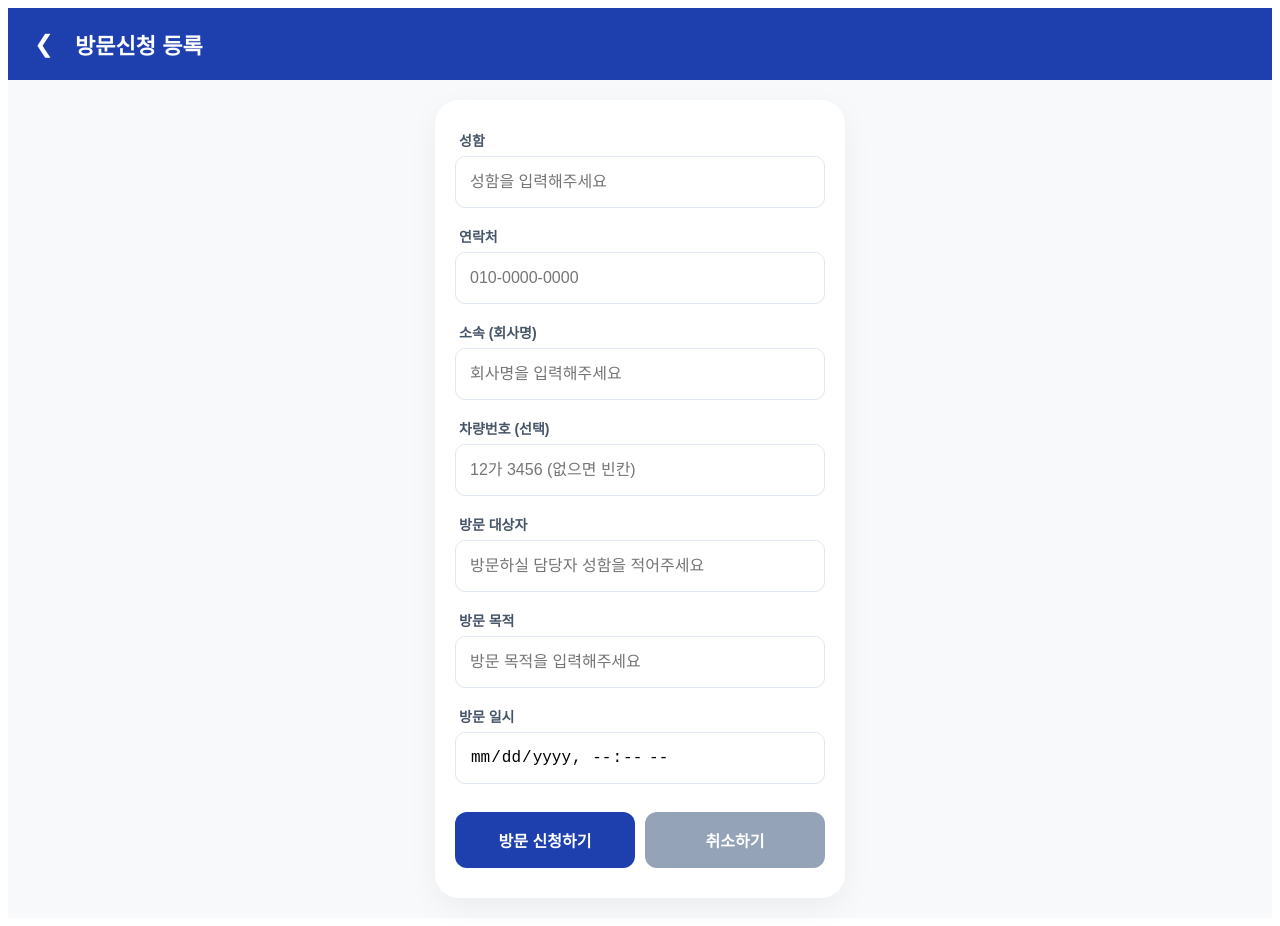
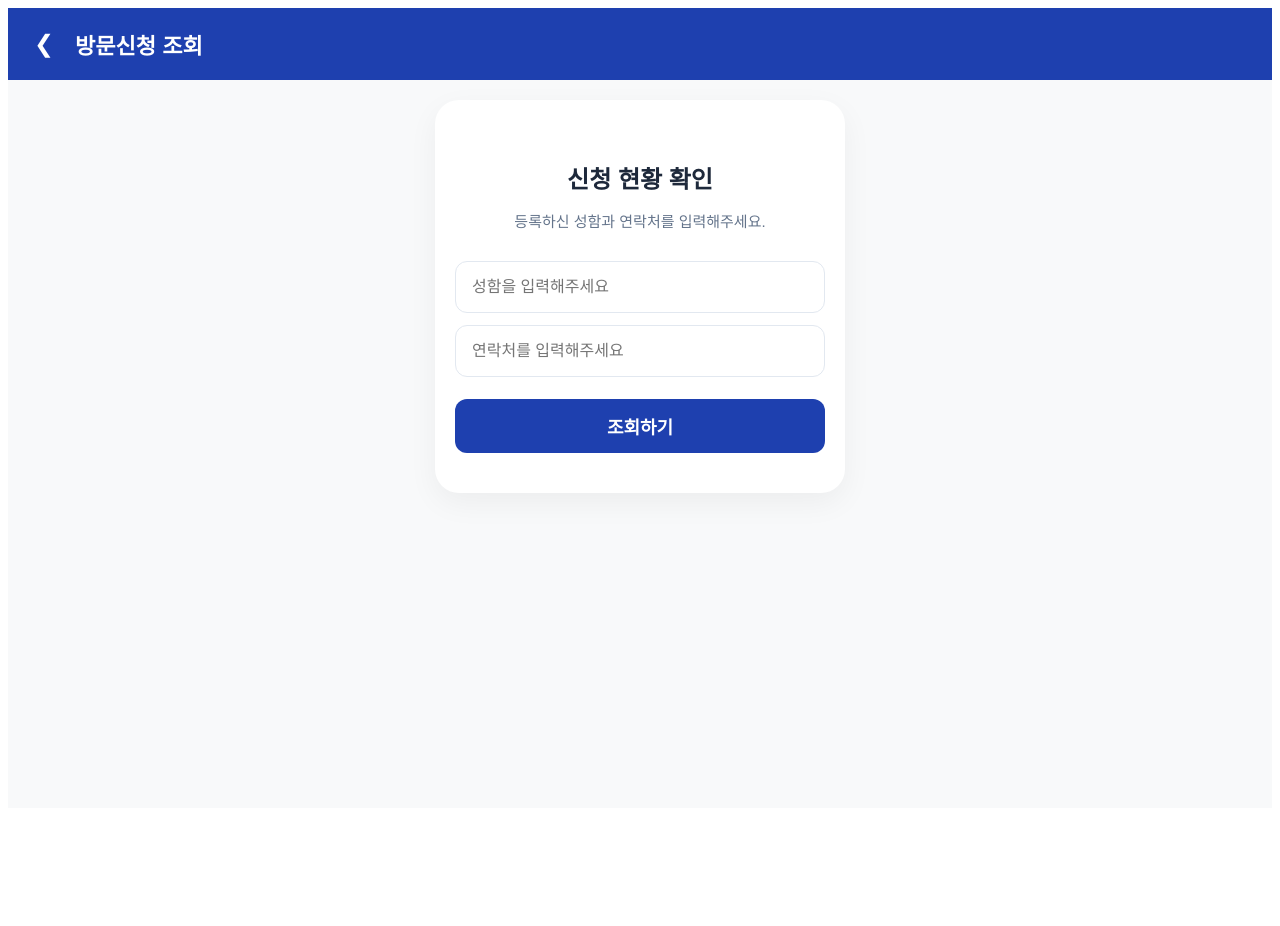
Before and after one commit to JinnyDad/visitor-system, a Next.js app: page /spowervisitor in a window 1280 px wide. After the commit the page ends 816 px from the top, so only its background shows below. Built offline with nearby package versions, Linux system fonts and the light colour scheme.

Commit message:
design: unify admin login layout with visitor check page

```diff
--- a/app/spowervisitor/page.js
+++ b/app/spowervisitor/page.js
@@ -4,171 +4,123 @@ import { getSupabaseClient } from "@/lib/supabaseClient";
 import { useState, Suspense } from "react";
 import { useRouter, useSearchParams } from "next/navigation";
 
-function VisitorFormContent() {
+function VisitorCheckContent() {
   const searchParams = useSearchParams();
   const router = useRouter();
   const lang = searchParams.get("lang") || "ko";
   const [loading, setLoading] = useState(false);
+  const [name, setName] = useState("");
+  const [phone, setPhone] = useState("");
 
   const t = {
     ko: {
-      head: "방문신청 등록",
-      name: "성함", nameP: "성함을 입력해주세요",
-      phone: "연락처", phoneP: "010-0000-0000",
-      company: "소속 (회사명)", companyP: "회사명을 입력해주세요",
-      car: "차량번호 (선택)", carP: "12가 3456 (없으면 빈칸)",
-      host: "방문 대상자", hostP: "방문하실 담당자 성함을 적어주세요",
-      purpose: "방문 목적", purposeP: "방문 목적을 입력해주세요",
-      time: "방문 일시",
-      btnSubmit: "방문 신청하기",
-      btnCancel: "취소하기",
-      alert: "방문 신청이 완료되었습니다."
+      head: "방문신청 조회",
+      cardTitle: "신청 현황 확인",
+      cardDesc: "등록하신 성함과 연락처를 입력해주세요.",
+      nameP: "성함을 입력해주세요",
+      phoneP: "연락처를 입력해주세요",
+      btnSearch: "조회하기",
+      noData: "조회된 신청 내역이 없습니다."
     },
     en: {
-      head: "Registration",
-      name: "Name", nameP: "Enter your full name",
-      phone: "Phone", phoneP: "010-0000-0000",
-      company: "Company", companyP: "Enter your company name",
-      car: "Car Number (Opt)", carP: "12A 3456 (Optional)",
-      host: "Host Person", hostP: "Name of the person you are visiting",
-      purpose: "Purpose", purposeP: "Enter purpose of visit",
-      time: "Visit Time",
-      btnSubmit: "Register Now",
-      btnCancel: "Cancel",
-      alert: "Registration Complete."
+      head: "Check Reservation",
+      cardTitle: "Check Status",
+      cardDesc: "Please enter your name and phone number.",
+      nameP: "Enter your name",
+      phoneP: "Enter your phone number",
+      btnSearch: "Search",
+      noData: "No registration found."
     }
   };
   const cur = t[lang];
 
-  async function handleSubmit(e) {
+  async function handleSearch(e) {
     e.preventDefault();
     setLoading(true);
-    const formData = new FormData(e.target);
-    const { error } = await getSupabaseClient().from("visitors").insert({
-      name: formData.get("name"),
-      phone: formData.get("phone"),
-      company: formData.get("company"),
-      car_number: formData.get("car_number"),
-      host_name: formData.get("host_name"),
-      purpose: formData.get("purpose"),
-      visit_time: formData.get("visit_time"),
-      status: "대기"
-    });
-    if (error) alert(error.message);
-    else { alert(cur.alert); router.push(`/?lang=${lang}`); }
+    // 조회 로직 (기존에 구현하신 로직이 있다면 여기에 연결)
+    // 예: router.push(`/spowervisitor/result?name=${name}&phone=${phone}&lang=${lang}`);
     setLoading(false);
   }
 
-  // ⭐ 공통 스타일: 텍스트 입력창
   const inputStyle = {
-    width: "100%", height: "52px", padding: "0 14px", borderRadius: "10px",
-    border: "1px solid #e2e8f0", marginTop: "6px", marginBottom: "18px",
-    fontSize: "16px", boxSizing: "border-box", outline: "none",
-    display: "block", backgroundColor: "white", color: "#000000"
+    width: "100%", height: "52px", padding: "0 16px", borderRadius: "12px",
+    border: "1px solid #e2e8f0", marginBottom: "12px", boxSizing: "border-box",
+    fontSize: "16px", outline: "none", color: "#000000"
   };
-
-  // ⭐ 방문 일시 전용 스타일: 수직 중앙 정렬 및 이탈 방지 강화
-  const dateInputStyle = {
-    ...inputStyle,
-    appearance: "none",
-    WebkitAppearance: "none",
-    display: "flex",
-    alignItems: "center",
-    lineHeight: "50px", // 높이와 비슷하게 맞추어 수직 중앙 유도
-    paddingTop: "0",
-    paddingBottom: "0"
-  };
-
-  const labelStyle = { fontSize: "14px", fontWeight: "600", color: "#475569", marginLeft: "4px", display: "block" };
 
   return (
     <div style={{ minHeight: "100vh", backgroundColor: "#f8f9fa", fontFamily: "'Pretendard', sans-serif" }}>
+      {/* 1. 헤더: 관리자 로그인과 동일한 22px 높이 및 스타일 */}
       <header style={{ backgroundColor: "#1e40af", color: "white", padding: "20px", display: "flex", alignItems: "center" }}>
-        <button onClick={() => router.push(`/?lang=${lang}`)} style={{ background: "none", border: "none", color: "white", fontSize: "24px", cursor: "pointer", marginRight: "15px" }}>❮</button>
+        <button
+          onClick={() => router.push(`/?lang=${lang}`)}
+          style={{ background: "none", border: "none", color: "white", fontSize: "24px", cursor: "pointer", marginRight: "15px", display: "flex", alignItems: "center" }}
+        >
+          ❮
+        </button>
         <span style={{ fontWeight: "bold", fontSize: "22px" }}>{cur.head}</span>
       </header>
 
-      <main style={{ padding: "20px", maxWidth: "450px", margin: "0 auto", boxSizing: "border-box" }}>
-        <div style={{ backgroundColor: "white", borderRadius: "24px", padding: "30px 20px", boxShadow: "0 10px 30px rgba(0,0,0,0.05)", boxSizing: "border-box" }}>
-          <form onSubmit={handleSubmit}>
-            <label style={labelStyle}>{cur.name}</label>
-            <input type="text" name="name" required placeholder={cur.nameP} style={inputStyle} />
+      {/* 2. 메인: 카드를 상단으로 올려 관리자 화면과 위치 통일 */}
+      <main style={{ padding: "10px 20px", maxWidth: "450px", margin: "0 auto", boxSizing: "border-box" }}>
+        <div style={{
+          backgroundColor: "white",
+          borderRadius: "24px",
+          padding: "40px 20px",
+          boxShadow: "0 10px 30px rgba(0,0,0,0.05)",
+          textAlign: "center",
+          boxSizing: "border-box",
+          marginTop: "10px"
+        }}>
 
-            <label style={labelStyle}>{cur.phone}</label>
-            <input type="text" name="phone" required placeholder={cur.phoneP} style={inputStyle} />
+          {/* 3. 관리자 화면처럼 제목과 설명 추가 */}
+          <h2 style={{ fontSize: "24px", fontWeight: "bold", color: "#1e293b", marginBottom: "10px" }}>
+            {cur.cardTitle}
+          </h2>
+          <p style={{ color: "#64748b", marginBottom: "30px", fontSize: "15px" }}>
+            {cur.cardDesc}
+          </p>
 
-            <label style={labelStyle}>{cur.company}</label>
-            <input type="text" name="company" placeholder={cur.companyP} style={inputStyle} />
+          <form onSubmit={handleSearch}>
+            <input
+              type="text"
+              placeholder={cur.nameP}
+              value={name}
+              onChange={(e) => setName(e.target.value)}
+              required
+              style={inputStyle}
+            />
+            <input
+              type="text"
+              placeholder={cur.phoneP}
+              value={phone}
+              onChange={(e) => setPhone(e.target.value)}
+              required
+              style={inputStyle}
+            />
 
-            <label style={labelStyle}>{cur.car}</label>
-            <input type="text" name="car_number" placeholder={cur.carP} style={inputStyle} />
-
-            <label style={labelStyle}>{cur.host}</label>
-            <input type="text" name="host_name" required placeholder={cur.hostP} style={inputStyle} />
-
-            <label style={labelStyle}>{cur.purpose}</label>
-            <input type="text" name="purpose" required placeholder={cur.purposeP} style={inputStyle} />
-
-            <label style={labelStyle}>{cur.time}</label>
-            <div style={{ width: "100%", overflow: "hidden" }}> {/* 한번 더 가두기 */}
-              <input
-                type="datetime-local"
-                name="visit_time"
-                required
-                style={dateInputStyle}
-              />
-            </div>
-
-            {/* ⭐ 버튼 레이아웃: 신청하기(왼쪽, 파랑) / 취소하기(오른쪽, 회색) 1:1 비율 */}
-            <div style={{ display: "flex", gap: "10px", marginTop: "10px" }}>
-              <button
-                type="submit"
-                disabled={loading}
-                style={{ flex: 1, height: "56px", backgroundColor: "#1e40af", color: "white", border: "none", borderRadius: "12px", fontSize: "16px", fontWeight: "600", cursor: "pointer" }}
-              >
-                {loading ? "..." : cur.btnSubmit}
-              </button>
-              <button
-                type="button"
-                onClick={() => router.push(`/?lang=${lang}`)}
-                style={{ flex: 1, height: "56px", backgroundColor: "#94a3b8", color: "white", border: "none", borderRadius: "12px", fontSize: "16px", fontWeight: "600", cursor: "pointer" }}
-              >
-                {cur.btnCancel}
-              </button>
-            </div>
+            <button
+              type="submit"
+              disabled={loading}
+              style={{
+                width: "100%", height: "54px", backgroundColor: "#1e40af", color: "white",
+                border: "none", borderRadius: "12px", fontSize: "18px", fontWeight: "bold",
+                cursor: "pointer", marginTop: "10px"
+              }}
+            >
+              {loading ? "..." : cur.btnSearch}
+            </button>
           </form>
         </div>
       </main>
-
-      <style>{`
-        /* datetime-local 내부 정렬 및 이탈 방지 강제 스크립트 */
-        input[type="datetime-local"] {
-          position: relative;
-        }
-        input[type="datetime-local"]::-webkit-calendar-picker-indicator {
-          display: block;
-          background: transparent;
-          bottom: 0;
-          color: transparent;
-          cursor: pointer;
-          height: auto;
-          left: 0;
-          position: absolute;
-          right: 0;
-          top: 0;
-          width: auto;
-        }
-        /* 모바일에서 텍스트가 위로 쏠리는 현상 방지 */
-        input[type="datetime-local"]::-webkit-datetime-edit {
-            display: flex;
-            align-items: center;
-            height: 100%;
-        }
-      `}</style>
     </div>
   );
 }
 
-export default function VisitorPage() {
-  return <Suspense fallback={<div>Loading...</div>}><VisitorFormContent /></Suspense>;
+export default function VisitorCheckPage() {
+  return (
+    <Suspense fallback={<div>Loading...</div>}>
+      <VisitorCheckContent />
+    </Suspense>
+  );
 }
```
Also changed, not shown: app/temp-login/page.js (+41 -11 lines).
